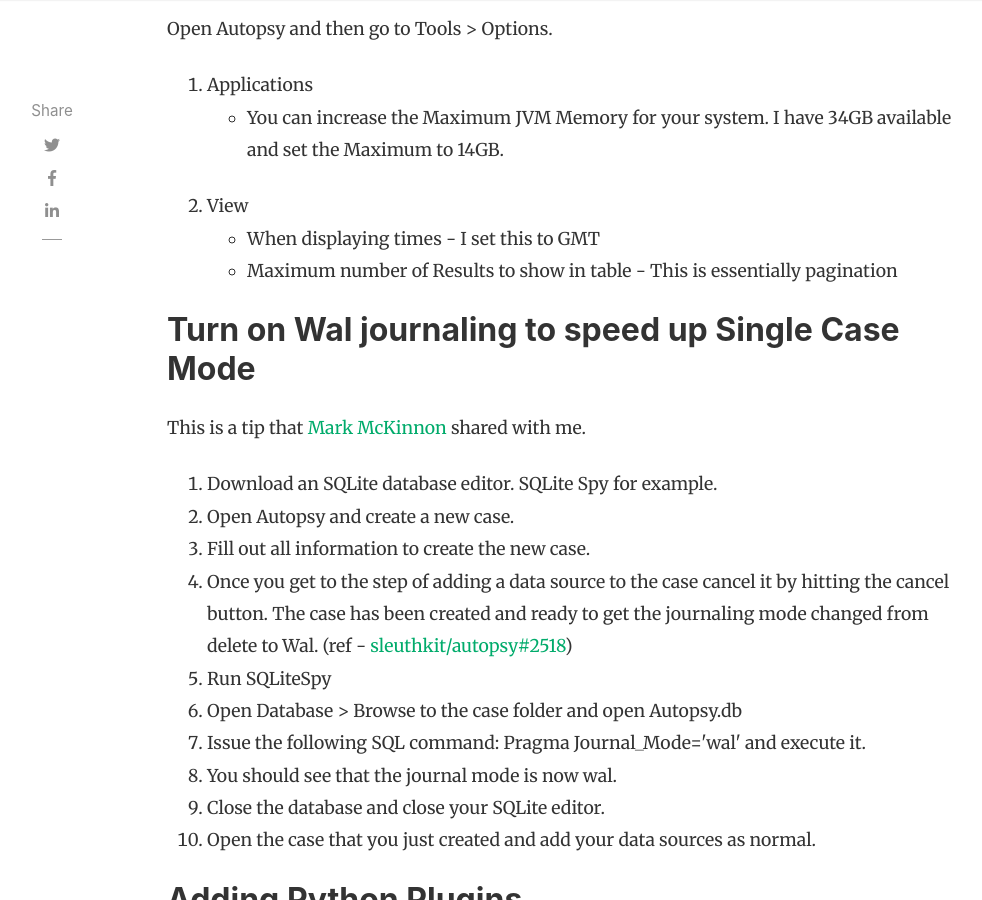
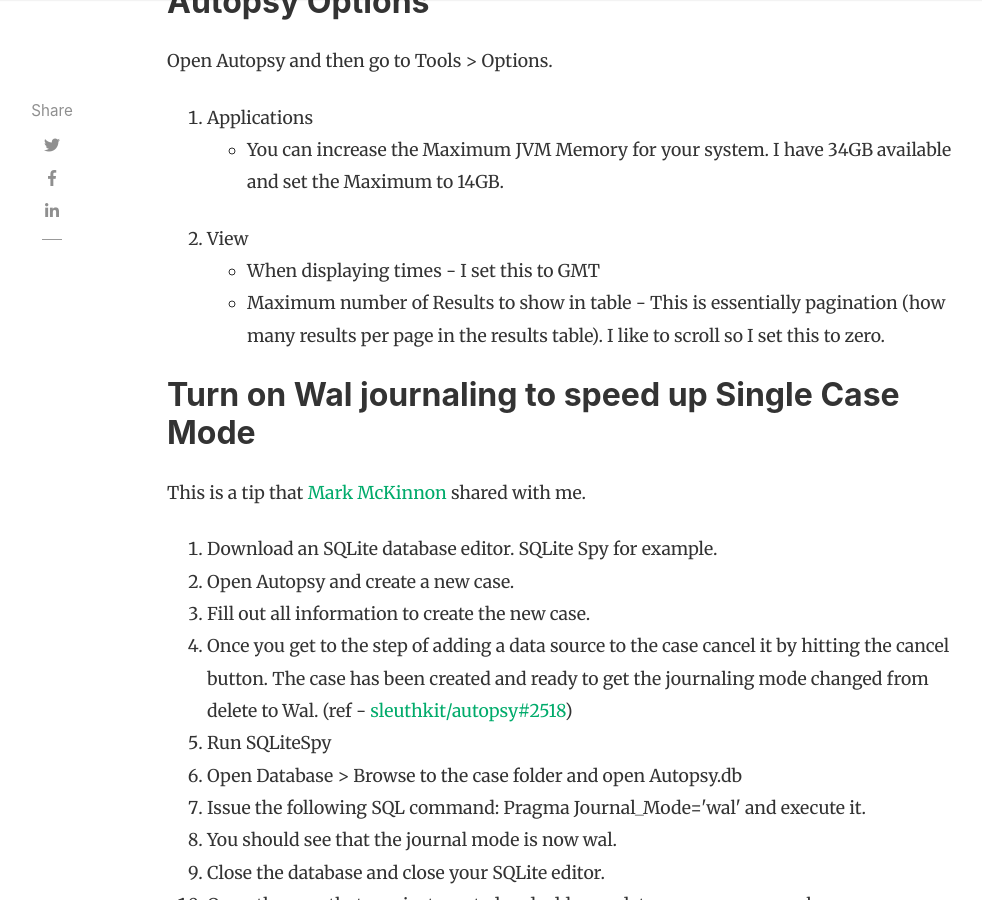
Before and after one commit to shannaniggans/fancy4n6.github.io, a Jekyll site: the page built from _posts/2022-05-03-Autopsy.md, in a window 1280 px wide and 900 px high, scrolled down 2264 px. Shown: the whole window, without its empty margins (118-1100 px from the left). Built offline with Jekyll 4.4.1, drawn with Linux system fonts in a browser that asks for light colours; nearby versions of some CDN libraries; comment, search, counter and statistics services are not loaded.

Commit message:
Update 2022-05-03-Autopsy.md

```diff
--- a/_posts/2022-05-03-Autopsy.md
+++ b/_posts/2022-05-03-Autopsy.md
@@ -74,13 +75,13 @@
 
 You generally find that the biggest bottle neck with forensics is the disk speed, so a high quality fast SSD is the best to be running any DFIR with.
 
-## Autopsy Options <a name ="Autopsy Options"></a>
+## Autopsy Options <a name ="AutopsyOptions"></a>
 Open Autopsy and then go to Tools > Options.
 1. Applications
    * You can increase the Maximum JVM Memory for your system. I have 34GB available and set the Maximum to 14GB.
 2. View
    * When displaying times - I set this to GMT
-   * Maximum number of Results to show in table - This is essentially pagination
+   * Maximum number of Results to show in table - This is essentially pagination (how many results per page in the results table). I like to scroll so I set this to zero.
 
 ## Turn on Wal journaling to speed up Single Case Mode <a name ="WalJournaling"></a>
 
```
Also changed, not shown: other parts of _posts/2022-05-03-Autopsy.md (+3 -2 lines).
